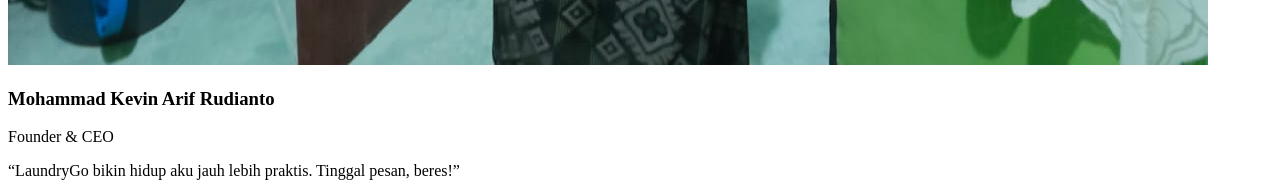
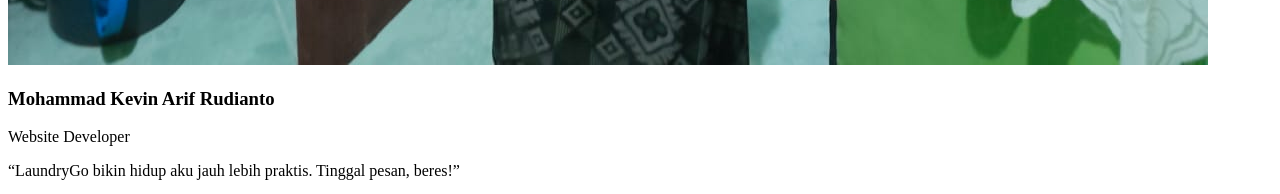
Before and after one commit to MohammadKevin/LaundryGo, a Next.js app: page / in a window 1280 px wide. Shown: the part 2920-3114 px from the top of the page. Built offline with nearby package versions, Linux system fonts and the light colour scheme.

Commit message:
update title people

```diff
--- a/app/(public)/page.tsx
+++ b/app/(public)/page.tsx
@@ -130,7 +130,7 @@ export default function LandingPage() {
         <div className="grid grid-cols-1 sm:grid-cols-2 md:grid-cols-3 gap-8 max-w-6xl mx-auto">
           <BACard
             name="Mohammad Kevin Arif Rudianto"
-            role="Founder & CEO"
+            role="Website Developer"
             image="/nendra1.jpeg"
           />
           <BACard
```
